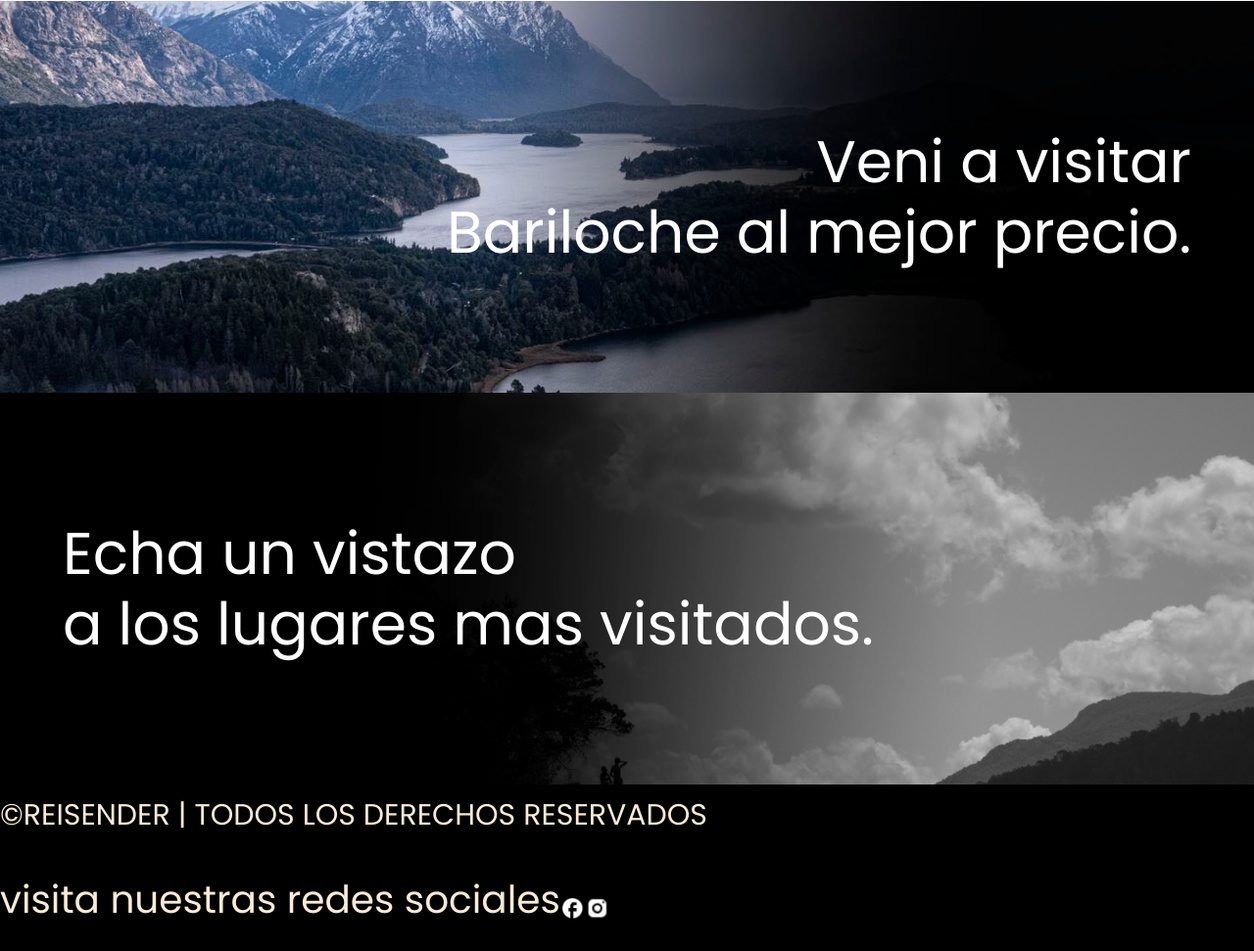
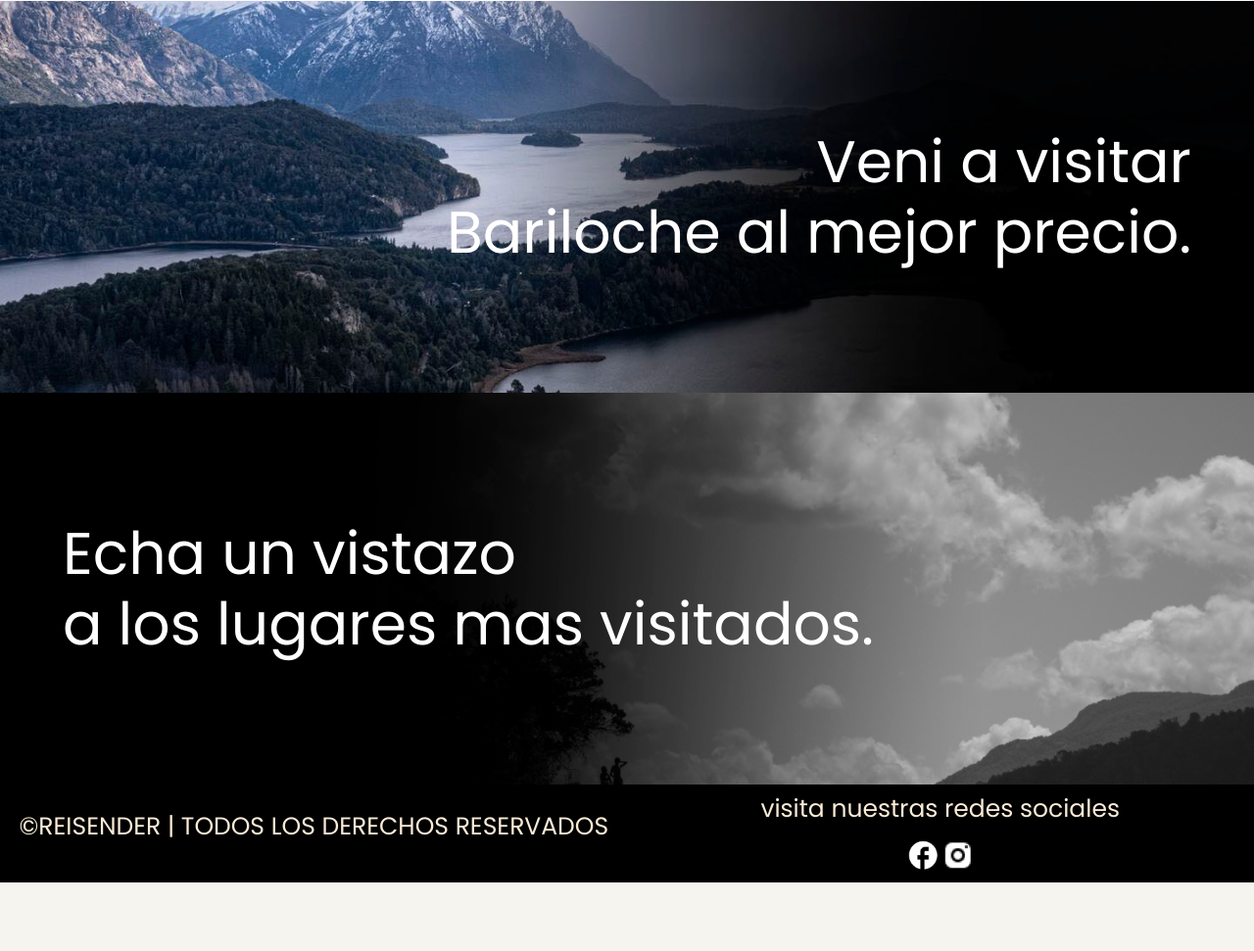
Before and after one commit to francodiiorio/proyecto-reisender, a plain HTML site: page index.html in a window 1280 px wide. Shown: the part 899-1870 px from the top of the page at 98% size. After the commit the page ends 1800 px from the top, so only its background shows below. Drawn offline with nearby package versions, Linux system fonts and the light colour scheme.

Commit message:
estilizacion del footer y del responsive

```diff
--- a/css/styles.css
+++ b/css/styles.css
@@ -5,7 +5,7 @@
     box-sizing: border-box;
 }
 html{
-    font-size: 16px;
+    font-size: 10px;
 }
 
 /* INDEX PAGE */
@@ -16,7 +16,7 @@ body{
     width: 100%;
     font-family: 'Poppins', sans-serif;
     display: grid;
-    grid-template-rows: 48px auto 5rem;
+    grid-template-rows: 48px auto auto;
     grid-template-areas:
     "header"
     "main"
@@ -108,6 +108,7 @@ main{
     grid-template-rows: auto 300px 300px;
 }
 .footer{
+    padding: 10px;
     grid-area: footer;
     background-color: black;
     color: antiquewhite;
@@ -117,6 +118,7 @@ main{
     gap: 0.625rem;
 }
 .footer__h2{
+    align-self: center;
     font-size: 1rem;
 }
 .contact__img{
@@ -127,6 +129,12 @@ main{
 }
 .footer__contact{
     display: flex;
+    flex-direction: column;
+    align-items: center;
+}
+.contact__redes{
+    display: flex;
+    justify-content: center;
     align-items: center;
 }
 .contact__h2{
@@ -169,13 +177,23 @@ main{
 }
 
 
-/* desktop devices */
+@media (min-width: 400px) {
+    html{
+        font-size: 16px;
+    }
+}
 
-
-/* medium devices */
+/* > medium devices */
 @media (min-width: 990px) {
     html{
         font-size: 30px;
+    }
+    body{
+        grid-template-rows: 48px auto 100px;
+        grid-template-areas:
+        "header"
+        "main"
+        "footer";
     }
     .body-inicio{
         background-color: rgba(246, 244, 239, 1);
@@ -184,12 +202,40 @@ main{
         width: 100%;
         font-family: 'Poppins', sans-serif;
         display: grid;
-        grid-template-rows: 400px 50px auto 170px;
+        grid-template-rows: 400px 50px auto auto;
         grid-template-areas:
         "portada"
         "header"
         "main"
         "footer";
+    }
+
+    /*  FOOTER  */
+    .footer{
+        grid-area: footer;
+        background-color: black;
+        color: antiquewhite;
+        display: grid;
+        grid-template-columns: repeat(2, 1fr);
+        gap: 0.625rem;
+    }
+    .footer__h2{
+        grid-column: 1;
+        align-self: center;
+        justify-self: center;
+        font-size: 25px;
+    }
+    .footer__contact{
+        grid-column: 2;
+        display: flex;
+        align-items: center;
+        justify-content: flex-end;
+    }
+    .contact__h2{
+        font-size: 25px;
+    }
+    .contact__img{
+        width: 35px;
     }
     .inicio__portada{
         display: flex;
--- a/index.html
+++ b/index.html
@@ -48,6 +48,7 @@
             <h2 class="footer__h2">©REISENDER | TODOS LOS DERECHOS RESERVADOS</h2>
         <div class="footer__contact contact">
             <h2 class="contact__h2">visita nuestras redes sociales</h2>
+            <div class="contact__redes">
                 <a class="contact__a" href="#">
                     <img class="contact__img" src="./assets/img/Facebook.png" alt="facebook logo">
                 </a>
@@ -55,6 +56,7 @@
                     <img class="contact__img" src="./assets/img/Instagram.png" alt="instagram logo">
                 </a>
             </div>
+        </div>
     </footer>
     <script src="https://cdn.jsdelivr.net/npm/bootstrap@5.3.0-alpha1/dist/js/bootstrap.bundle.min.js"></script>
 </body>
```
Also changed, not shown: pages/actividades.html (+2 -0 lines), pages/contacto.html (+2 -0 lines), pages/nosotros.html (+2 -0 lines), pages/tienda.html (+2 -0 lines). Lines whose indentation alone changed are shown as unchanged.
